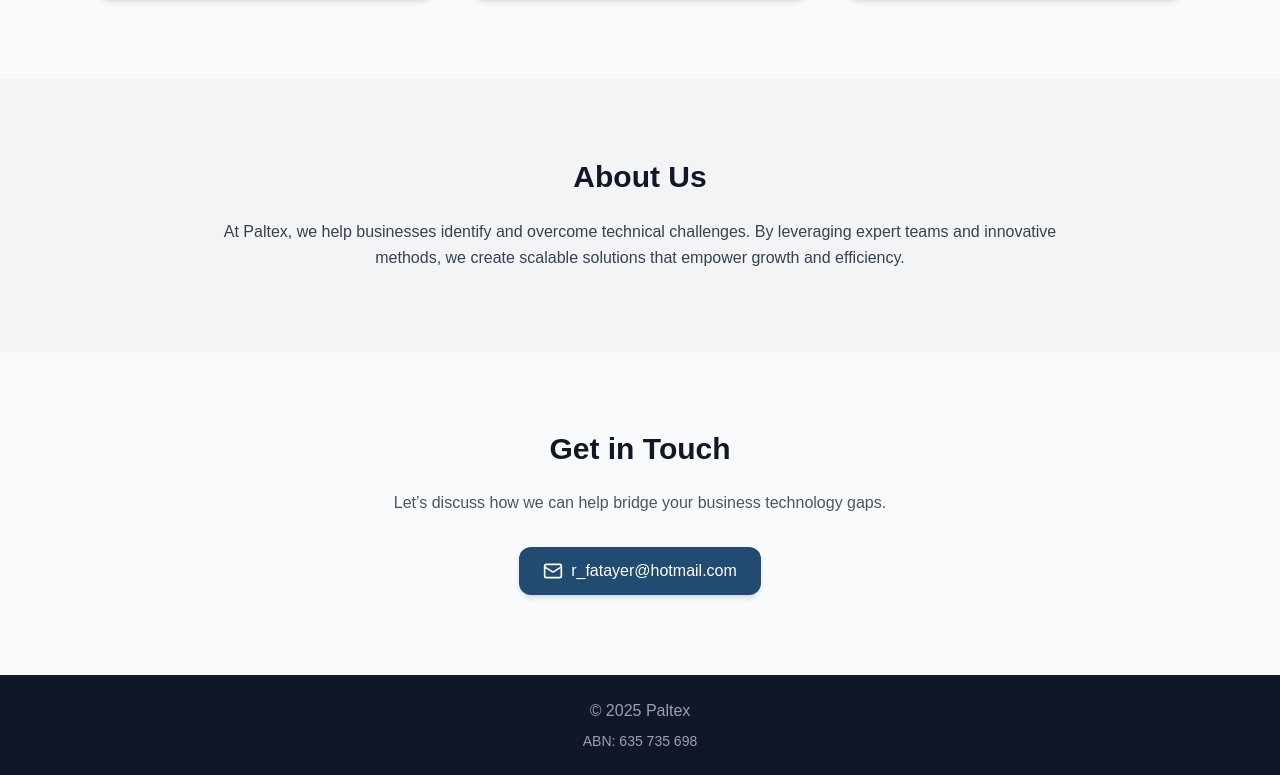
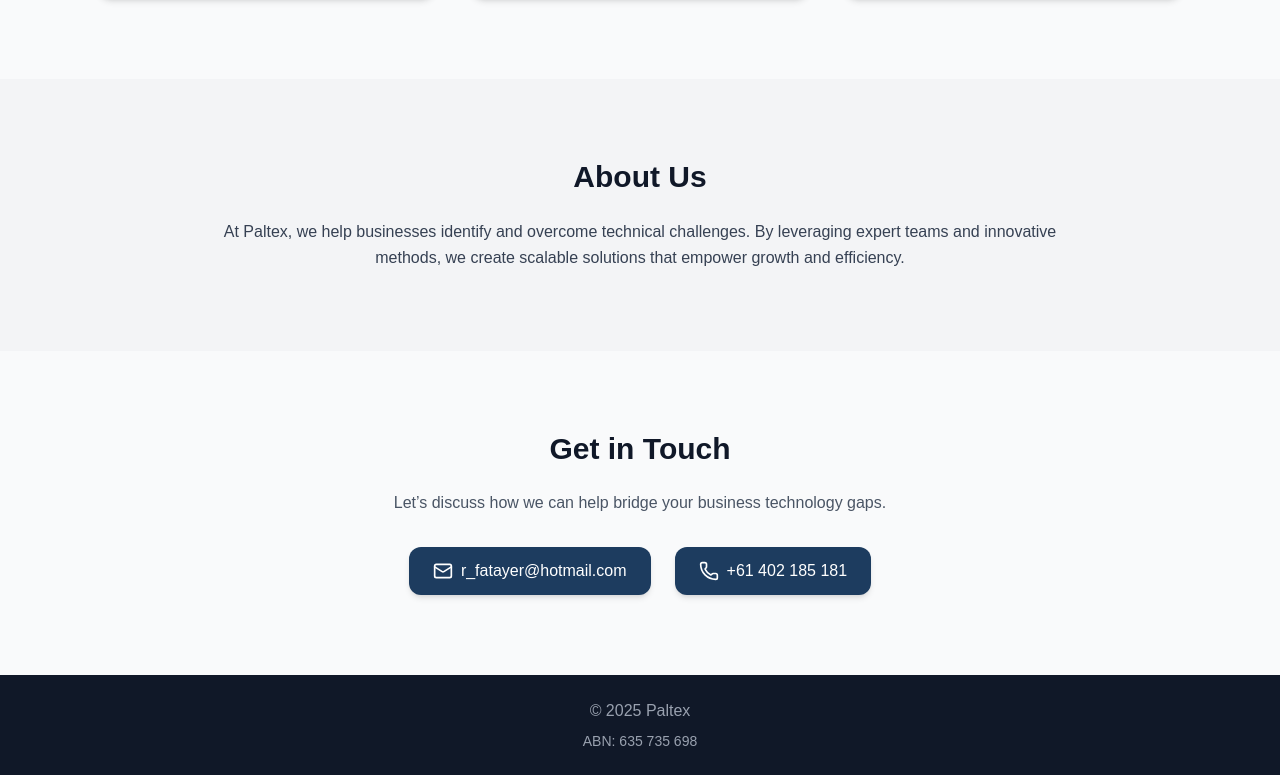
Before and after one commit to rfatayer/tech-gap-site, a Next.js app: page / in a window 1280 px wide. Shown: the part 849-1624 px from the top of the page. Built offline with nearby package versions, Linux system fonts and the light colour scheme.

Commit message:
Update colours

```diff
--- a/src/app/page.tsx
+++ b/src/app/page.tsx
@@ -96,16 +96,27 @@
           Let’s discuss how we can help bridge your business technology gaps.
         </p>
 <div className="flex flex-col md:flex-row justify-center gap-6">
+  {/* Email Button */}
   <a
     href="mailto:r_fatayer@hotmail.com"
     className="flex items-center gap-2 px-6 py-3 text-white rounded-xl shadow-md"
-  style={{ backgroundColor: '#214B71' }}
+    style={{ backgroundColor: '#1D3C5F' }}
     onMouseEnter={(e) => (e.currentTarget.style.backgroundColor = '#0091B2')}
     onMouseLeave={(e) => (e.currentTarget.style.backgroundColor = '#214B71')}
   >
     <Mail className="w-5 h-5" /> r_fatayer@hotmail.com
   </a>
 
+  {/* Phone Button */}
+  <a
+    href="tel:+61402185181"
+    className="flex items-center gap-2 px-6 py-3 text-white rounded-xl shadow-md"
+    style={{ backgroundColor: '#1D3C5F' }}
+    onMouseEnter={(e) => (e.currentTarget.style.backgroundColor = '#0091B2')}
+    onMouseLeave={(e) => (e.currentTarget.style.backgroundColor = '#214B71')}
+  >
+    <Phone className="w-5 h-5" /> +61 402 185 181
+  </a>
 </div>
       </section>
 
```
Lines whose indentation alone changed are shown as unchanged.
